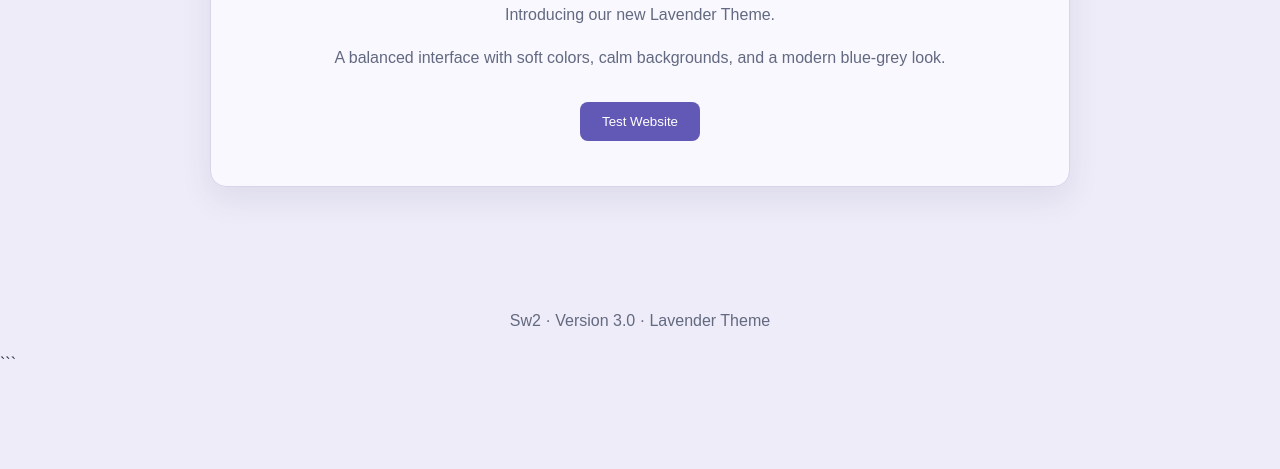
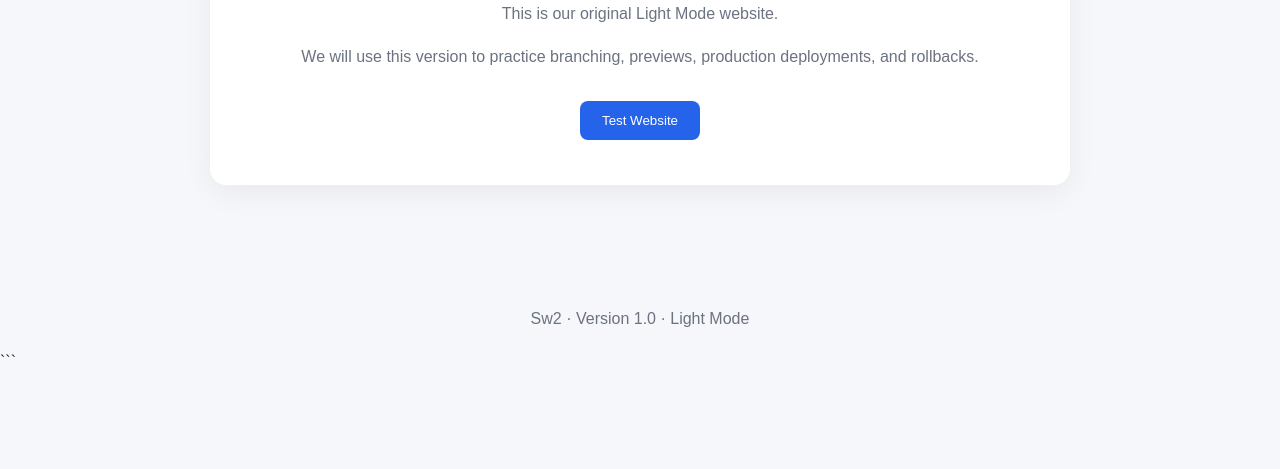
Before and after one commit to Adirohansuyal/Sw2, a plain HTML site: page website/index.html in a window 1280 px wide. Shown: the part 331-800 px from the top of the page. Drawn offline with Linux system fonts and the light colour scheme.

Commit message:
Revert "Merged Lavender Mode design to Production Line"
This reverts commit 4562714742f77ce970a82bd0301a8b1aa362807f, reversing
changes made to bdc4c304a8d245322f421804caad8637ecf3817b.

````diff
--- a/website/index.html
+++ b/website/index.html
@@ -4,8 +4,7 @@
 <head>
     <meta charset="UTF-8">
     <meta name="viewport" content="width=device-width, initial-scale=1.0">
-    <title>Sw2 | Lavender Theme</title>
-
+    <title>Sw2 | Light Mode</title>
     <style>
         * {
             box-sizing: border-box;
@@ -14,8 +13,8 @@
         body {
             margin: 0;
             font-family: Arial, sans-serif;
-            background: #eeecf8;
-            color: #283044;
+            background: #f5f7fb;
+            color: #1f2937;
         }
 
         nav {
@@ -23,18 +22,18 @@
             justify-content: space-between;
             align-items: center;
             padding: 20px 8%;
-            background: #dcd9ef;
-            border-bottom: 1px solid #cbc8e3;
+            background: #ffffff;
+            border-bottom: 1px solid #e5e7eb;
         }
 
         .logo {
             font-size: 24px;
             font-weight: bold;
-            color: #514b9b;
+            color: #2563eb;
         }
 
         nav a {
-            color: #343852;
+            color: #374151;
             text-decoration: none;
             margin-left: 20px;
         }
@@ -47,11 +46,10 @@
         }
 
         .card {
-            background: #f9f8ff;
+            background: #ffffff;
             padding: 45px 25px;
             border-radius: 16px;
-            border: 1px solid #d8d5eb;
-            box-shadow: 0 12px 30px rgba(65, 59, 120, 0.10);
+            box-shadow: 0 8px 30px rgba(0, 0, 0, 0.06);
         }
 
         h1 {
@@ -60,13 +58,13 @@
         }
 
         p {
-            color: #626980;
+            color: #6b7280;
             line-height: 1.7;
         }
 
         button {
-            background: #6258b5;
-            color: white;
+            background: #2563eb;
+            color: #ffffff;
             border: none;
             border-radius: 8px;
             padding: 12px 22px;
@@ -74,18 +72,13 @@
             cursor: pointer;
         }
 
-        button:hover {
-            background: #50469e;
-        }
-
         footer {
             text-align: center;
             padding: 25px;
-            color: #626980;
+            color: #6b7280;
         }
     </style>
 </head>
-
 <body>
     <nav>
         <div class="logo">Sw2</div>
@@ -98,17 +91,16 @@
     <main>
         <section class="card" id="about">
             <h1>Welcome to Sw2</h1>
-            <p>Introducing our new Lavender Theme.</p>
-            <p>A balanced interface with soft colors, calm backgrounds,
-               and a modern blue-grey look.</p>
-
-            <button onclick="alert('Lavender Theme is working!')">
+            <p>This is our original Light Mode website.</p>
+            <p>We will use this version to practice branching,
+               previews, production deployments, and rollbacks.</p>
+            <button onclick="alert('Light Mode is working!')">
                 Test Website
             </button>
         </section>
     </main>
 
-    <footer>Sw2 · Version 3.0 · Lavender Theme</footer>
+    <footer>Sw2 · Version 1.0 · Light Mode</footer>
 </body>
 </html>
 ```
````
